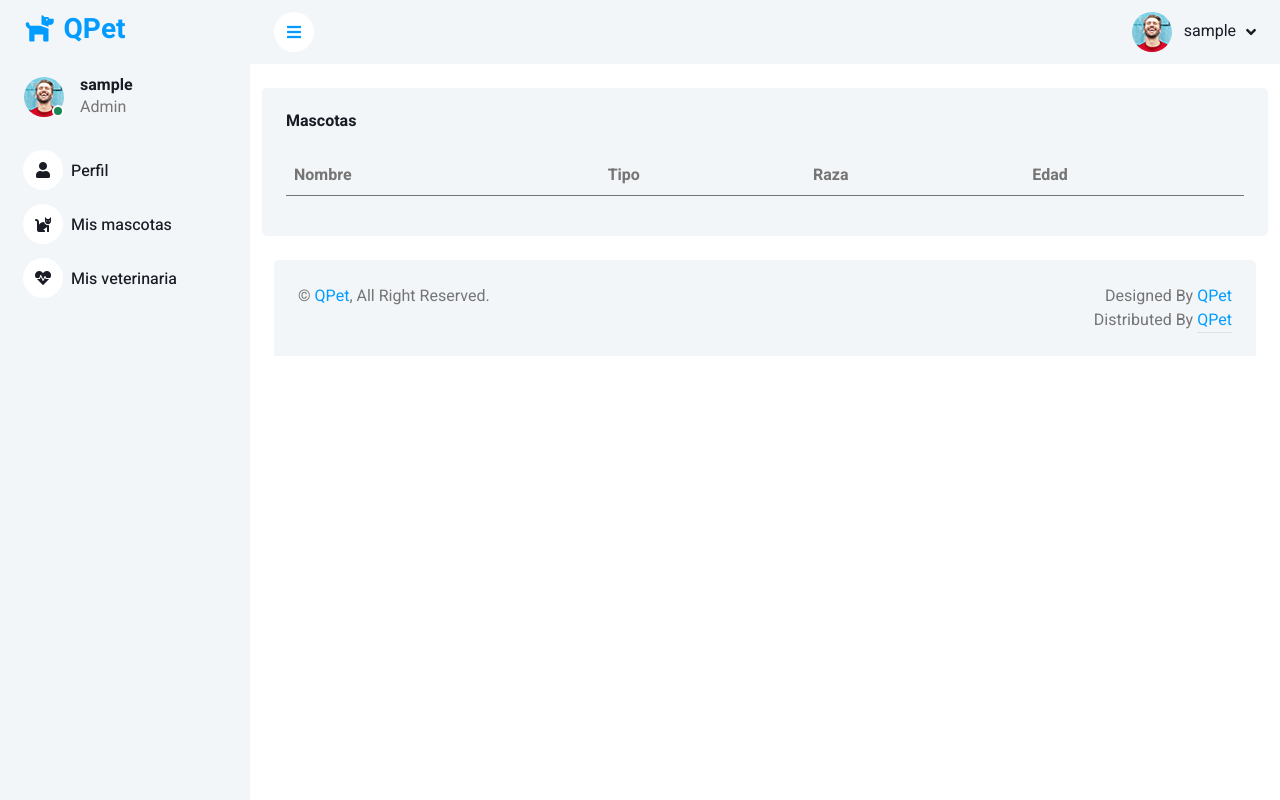
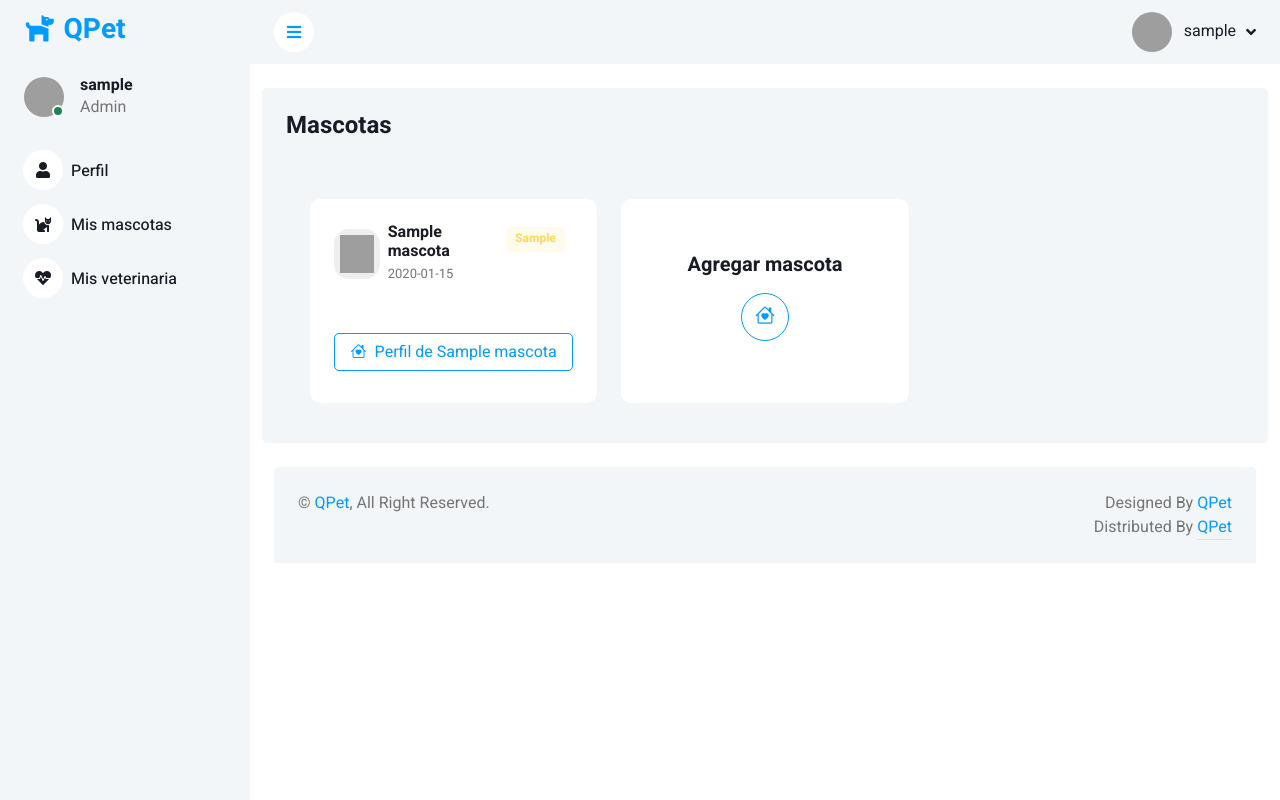
Before and after one commit to Jhovan-Rodriguez/QPetBeta, a PHP site: page /views/mismascotas.php in a window 1280 px wide. Run offline with PHP 8.4, Linux system fonts and the light colour scheme; the visitor is signed in with stand-in values (Sample User, id 1); tables that the repository leaves empty hold one stand-in row (values such as "Sample post"); lists and menus that the app fills with data are empty; some libraries are stand-ins or nearby versions; grey boxes are pictures that could not be loaded.

Commit message:
Version con registros funcionando

```diff
--- a/controller/db_pets.php
+++ b/controller/db_pets.php
@@ -9,17 +9,27 @@
 	}
 
 	//Funcion que cuenta los estados que se encuentran registrados en la base de datos
-	function get_pets(){
+	function get_pets($duehno){
 		global $pdo;
 
         $owner = $_SESSION['user'];
-		debug_to_console($owner);
-
-		$sql = "SELECT nombre, tipo, raza, edad FROM mascotas WHERE dueño='$owner'";
+		#$duehno = $_SESSION['id'];
+		$sql = "SELECT * FROM mascota WHERE id_usuario='$duehno'";
 		$statement = $pdo->prepare($sql);
 		$statement->execute();
 		$results=$statement->fetchAll();
 
 		return $results;
 	}
+
+	function search_pet($id_pet){
+		global $pdo;
+		$sql = "SELECT * FROM mascota WHERE id='$id_pet'";
+		$statement = $pdo->prepare($sql);
+		$statement->execute();
+		$results=$statement->fetchAll();
+
+		return $results;
+	}
+
 ?>
--- a/controller/login.php
+++ b/controller/login.php
@@ -6,11 +6,13 @@ if (isset($_POST['user']) && isset($_POST['pass'])) {
     $password = $_POST['pass'];
 
     $result = search_user($username,$password);
+    $id_user = search_user_id($username);
     if (!$result) {
         echo json_encode(array('status' => 0));
     } else {
         session_start();
         $_SESSION['user'] = $username;
+        $_SESSION['id'] = $id_user[0][0];
         $result['status'] = 1;
         echo json_encode($result);
         // if (password_verify($password, $result['PASSWORD'])) {
--- a/controller/pets_table.php
+++ b/controller/pets_table.php
@@ -6,9 +6,9 @@ $pets = get_pets();
 foreach ($pets as $key => $value) {
     echo "<tr>";
     echo "<td>".$value['nombre']."</td>";
-    echo "<td>".$value['tipo']."</td>";
+    echo "<td>".$value['especie']."</td>";
     echo "<td>".$value['raza']."</td>";
-    echo "<td>".$value['edad']."</td>";
+    echo "<td>".$value['descripcion']."</td>";
     echo "</tr>";
 }
 ?>
--- a/css/mis_mascotas.css
+++ b/css/mis_mascotas.css
@@ -4,3 +4,54 @@
 
     margin: 0;
 }
+
+.card {
+    border: none;
+    border-radius: 10px;
+}
+
+.c-details span {
+    font-weight: 300;
+    font-size: 13px
+}
+
+.icon {
+    width: 50px;
+    height: 50px;
+    background-color: #eee;
+    border-radius: 15px;
+    display: flex;
+    align-items: center;
+    justify-content: center;
+    font-size: 39px
+}
+
+.badge span {
+    background-color: #fffbec;
+    width: 60px;
+    height: 25px;
+    padding-bottom: 3px;
+    border-radius: 5px;
+    display: flex;
+    color: #fed85d;
+    justify-content: center;
+    align-items: center
+}
+
+.progress {
+    height: 10px;
+    border-radius: 10px
+}
+
+.progress div {
+    background-color: red
+}
+
+.text1 {
+    font-size: 14px;
+    font-weight: 600
+}
+
+.text2 {
+    color: #a5aec0
+}
--- a/layouts/aside.php
+++ b/layouts/aside.php
@@ -1,5 +1,6 @@
 <?php
 session_start();
+
 ?>
         <!-- Sidebar Start -->
         <div class="sidebar pe-4 pb-3">
@@ -9,7 +10,8 @@ session_start();
                 </a>
                 <div class="d-flex align-items-center ms-4 mb-4">
                     <div class="position-relative">
-                        <img class="rounded-circle" src="../img/user.jpg" alt="" style="width: 40px; height: 40px;">
+                        <img class="rounded-circle" src="../img/dueno.png" alt="" style="width: 40px; height: 40px;">
+
                         <div class="bg-success rounded-circle border border-2 border-white position-absolute end-0 bottom-0 p-1"></div>
                     </div>
                     <div class="ms-3">
@@ -19,7 +21,7 @@ session_start();
                     </div>
                 </div>
                 <div class="navbar-nav w-100">
-                    <a href="#" class="nav-item nav-link"><i class="fa fa-user me-2"></i>Perfil</a>
+                    <a href="./perfil.php" class="nav-item nav-link"><i class="fa fa-user me-2"></i>Perfil</a>
                     <a href="./mismascotas.php" class="nav-item nav-link"><i class="fa fa-cat me-2"></i>Mis mascotas</a>
                     <a href="./misveterinarias.php" class="nav-item nav-link"><i class="fa fa-heartbeat me-2"></i>Mis veterinaria</a>
                 </div>
--- a/layouts/nav.php
+++ b/layouts/nav.php
@@ -9,14 +9,15 @@
     </a>
     <div class="navbar-nav align-items-center ms-auto">
         <div class="nav-item dropdown">
+
             <a href="#" class="nav-link dropdown-toggle" data-bs-toggle="dropdown">
-                <img class="rounded-circle me-lg-2" src="../img/user.jpg" alt="" style="width: 40px; height: 40px;">
+                <img class="rounded-circle me-lg-2" src="../img/dueno.png" alt="" style="width: 40px; height: 40px;">
                 <span class="d-none d-lg-inline-flex">
                     <?php echo $_SESSION['user'] ?>
                 </span>
             </a>
             <div class="dropdown-menu dropdown-menu-end bg-light border-0 rounded-0 rounded-bottom m-0">
-                <a href="#" class="dropdown-item">Mi perfil</a>
+                <a href="../views/perfil.php" class="dropdown-item">Mi perfil</a>
                 <a href="#" class="dropdown-item">Log Out</a>
             </div>
         </div>
--- a/views/mismascotas.php
+++ b/views/mismascotas.php
@@ -1,7 +1,8 @@
 <!DOCTYPE html>
 <html lang="en">
 <?php
-//session_start();
+session_start();
+include_once("../controller/db_pets.php");
 ?>
 
 <head>
@@ -30,6 +31,7 @@
 
     <!-- Customized Bootstrap Stylesheet -->
     <link href="../css/bootstrap.min.css" rel="stylesheet">
+    <link rel="stylesheet" href="../css/mis_mascotas.css">
 
     <!-- Template Stylesheet -->
     <link href="../css/style.css" rel="stylesheet">
@@ -47,6 +49,7 @@
         <!-- Spinner End -->
         <?php
         include("../layouts/aside.php");
+        $mascotas = get_pets($_SESSION['id']);
         ?>
 
         <!-- Content Start -->
@@ -60,20 +63,61 @@
             <div class="container-fluid pt-4 px-4">
                 <div class="row g-4">
                     <div class="bg-light rounded h-100 p-4">
-                        <h6 class="mb-4">Mascotas</h6>
-                        <table class="table table-hover">
-                            <thead>
-                                <tr>
-                                    <th scope="col">Nombre</th>
-                                    <th scope="col">Tipo</th>
-                                    <th scope="col">Raza</th>
-                                    <th scope="col">Edad</th>
-                                </tr>
-                            </thead>
-                            <tbody>
-                                <?php //include("controlador/pets_table.php"); ?>
-                            </tbody>
-                        </table>
+                        <h4 class="mb-4">Mascotas</h4>
+                        <div class="container mt-5 mb-3">
+                            <div class="row">
+                                <?php
+                                foreach ($mascotas as $datos => $data) {
+                                    ?>
+                                    <div class="col-md-4" style="margin-top:10px;">
+                                        <div class="card p-4 mb-2 h-100">
+                                            <div class="d-flex justify-content-between">
+                                                <div class="d-flex flex-row align-items-center">
+                                                    <?php if($data['especie'] == 'Perro'){ ?>
+                                                    <div class="icon"><img src="../img/happy.png" style="width: 75%; height: 75%;" alt="<?php echo $data['nombre'] ?>"></div>
+                                                    <?php }else{ ?>
+                                                        <div class="icon"><img src="../img/kitty.png" style="width: 75%; height: 75%;" alt="<?php echo $data['nombre'] ?>"></div>
+                                                    <?php } ?>
+                                                    <div class="ms-2 c-details">
+                                                        <h6 class="mb-0">
+                                                            <?php echo $data['nombre'] ?>
+                                                        </h6> <span>
+                                                            <?php echo $data['fecha_nacimiento'] ?>
+                                                        </span>
+                                                    </div>
+                                                </div>
+                                                <div class="badge"> <span>
+                                                        <?php echo $data['especie']; ?>
+                                                    </span> </div>
+                                            </div>
+                                            <div class="mt-5">
+                                                <form method="POST" action="mascota.php">
+                                                <input type="hidden" name="id_mascota" value="<?php echo $data['id']; ?>">
+                                                <button type="submit" id="datos_mascota" class="btn btn-outline-primary w-100"
+                                                    ><i
+                                                        class="bi bi-house-heart me-2"></i>Perfil de <?php echo $data['nombre'] ?></button>
+                                                </form>
+
+                                            </div>
+                                        </div>
+                                    </div>
+                                    <?php
+                                }
+                                ?>
+                                <div class="col-md-4" style="margin-top:10px;">
+                                  <div class="card text-center h-100" >
+                                    <div class="card-body d-flex flex-column justify-content-center align-items-center">
+                                      <h5 class="card-title">Agregar mascota</h5>
+                                        <a href="registro_mascota.php">
+                                            <button type="button" class="btn btn-lg btn-lg-square btn-outline-primary m-2">
+                                              <i class="bi bi-house-heart"></i>
+                                            </button>
+                                        </a>
+                                    </div>
+                                  </div>
+                                </div>
+                            </div>
+                        </div>
                     </div>
                 </div>
             </div>
--- a/views/registro_veterinaria.php
+++ b/views/registro_veterinaria.php
@@ -58,7 +58,7 @@ session_start();
             <!-- Navbar End -->
             <!-- Sale & Revenue Start -->
             <div class="container-fluid pt-4 px-4">
-                <div class="col-sm-12 col-xl-6">
+                <div class="col-sm-12">
                     <div class="bg-light rounded h-100 p-4">
                         <h3 class="mb-4">Registro veterinaria</h3>
                         <form action="" id="form_veterinaria" class="needs-validation" novalidate>
```
Also changed, not shown: controller/db_users.php (+11 -0 lines).
